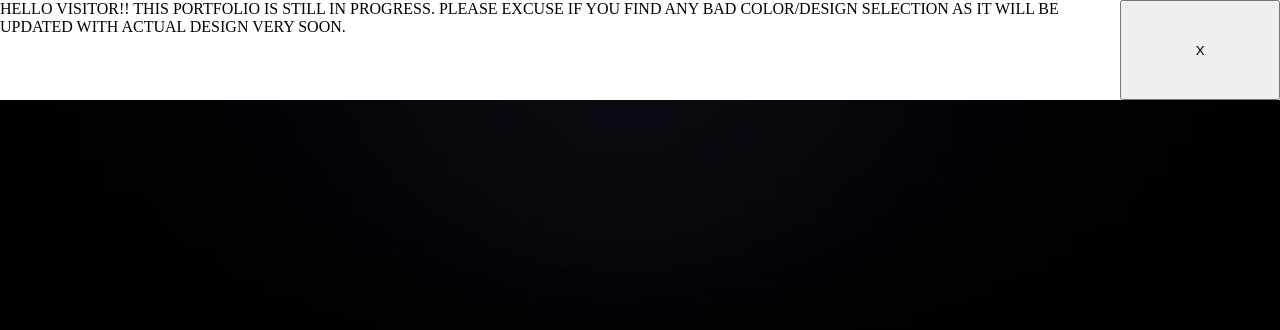
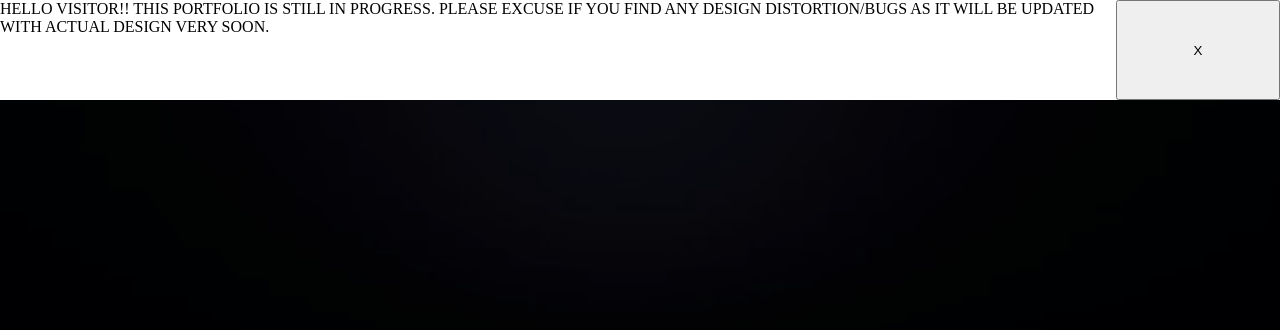
Before and after one commit to chethanprabhu/Portfolio, a plain HTML site: page index.html in a window 1280 px wide. Shown: the top 330 px of the page. Drawn offline with Linux system fonts and the light colour scheme.

Commit message:
Update banner text

```diff
--- a/index.html
+++ b/index.html
@@ -9,7 +9,7 @@
 <body>
 
     <div class="banner">
-        <div >HELLO VISITOR!! THIS PORTFOLIO IS STILL IN PROGRESS. PLEASE EXCUSE IF YOU FIND ANY BAD COLOR/DESIGN SELECTION AS IT WILL BE UPDATED WITH ACTUAL DESIGN VERY SOON.</div>
+        <div >HELLO VISITOR!! THIS PORTFOLIO IS STILL IN PROGRESS. PLEASE EXCUSE IF YOU FIND ANY DESIGN DISTORTION/BUGS AS IT WILL BE UPDATED WITH ACTUAL DESIGN VERY SOON.</div>
         <button id="cross" class="cross">X</button>
     </div>
     <div class="homepage">
```
